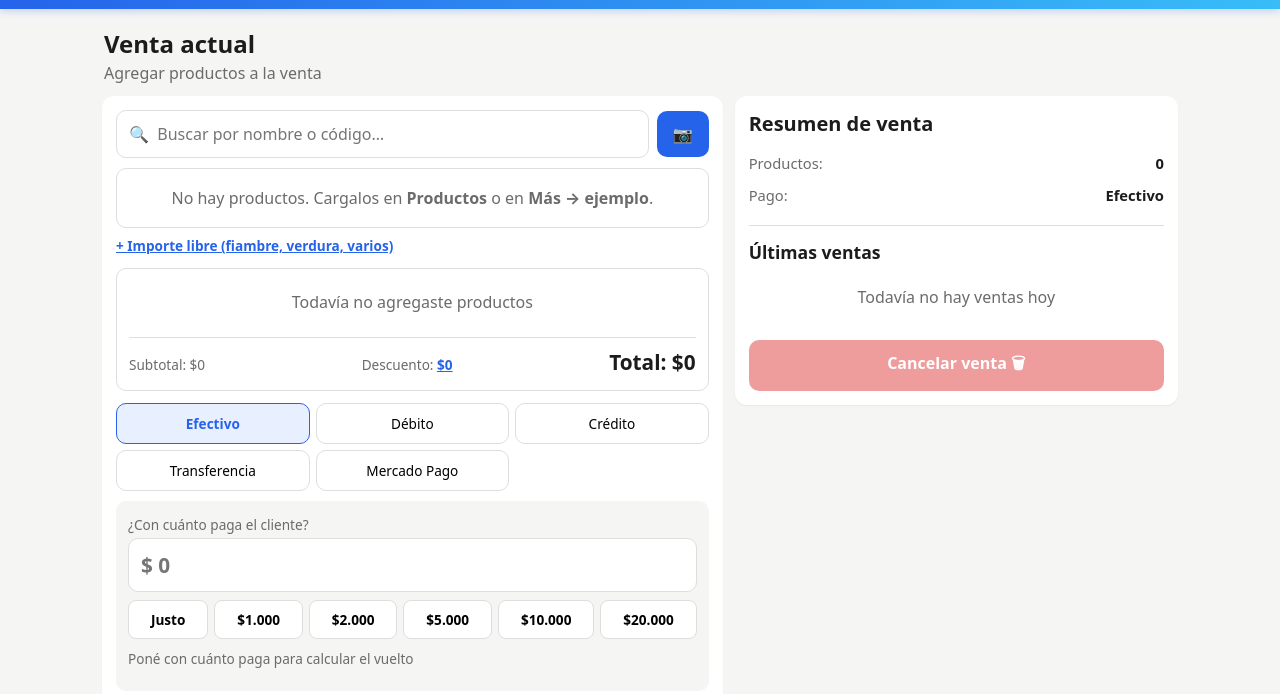
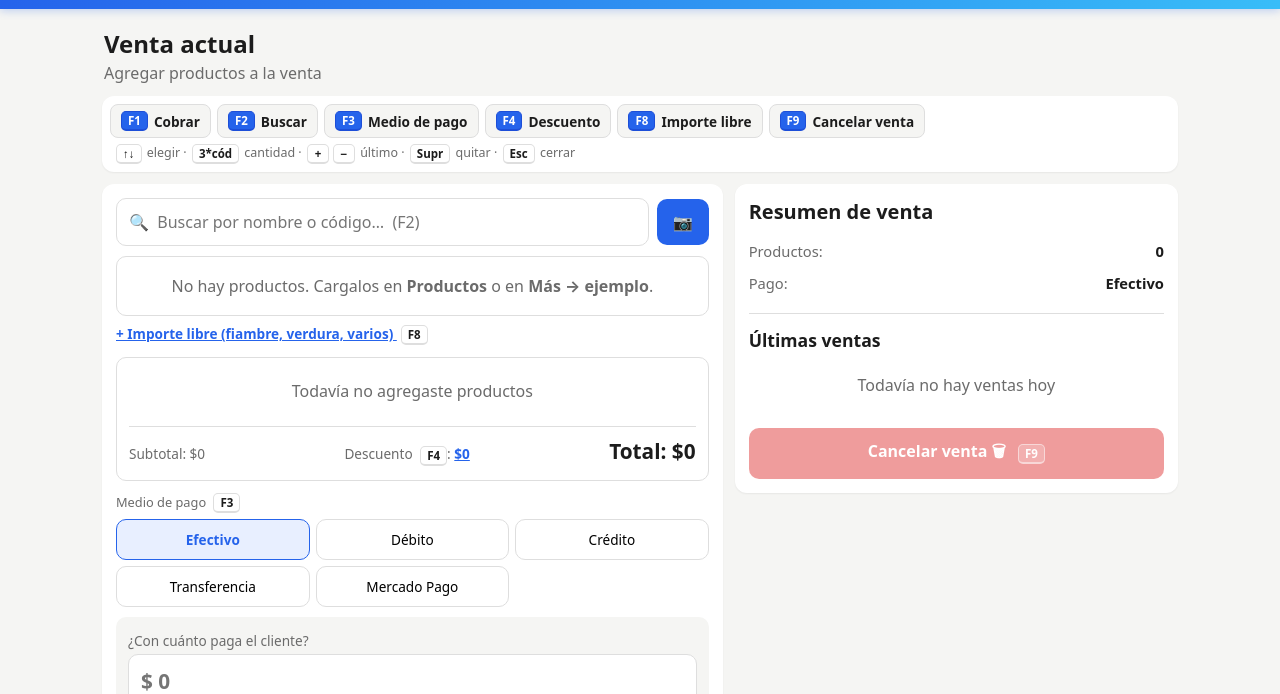
Before and after one commit to walter3110/kiosco-pos-web, a plain HTML site: page index.html in a window 1280 px wide. Shown: the part 47-741 px from the top of the page. Drawn offline with Linux system fonts and the light colour scheme.

Commit message:
Barra de atajos visible arriba y tecla F en cada botón
Co-Authored-By: Claude Opus 5.5 <noreply@anthropic.com>
Claude-Session: https://claude.ai/code/session_016nfH9NUn1JEpe7ke4kancf

```diff
--- a/app.js
+++ b/app.js
@@ -2,7 +2,7 @@
    Todo se guarda en el navegador (localStorage). Sin servidor. */
 
 const CLAVE = 'kiosco_pos_v1';
-const VERSION = '1.7 · atajos';
+const VERSION = '1.8 · atajos visibles';
 let pedidoInstalar = null;
 window.addEventListener('beforeinstallprompt', (e) => { e.preventDefault(); pedidoInstalar = e; if (tab === 'mas') render(); });
 window.addEventListener('appinstalled', () => { pedidoInstalar = null; toast('¡App instalada!'); });
@@ -131,14 +131,19 @@ function vistaVender() {
   const prods = listaProductosVenta();
 
   $('#app').innerHTML = `
+  <div class="atajos">
+    ${[['F1', 'Cobrar'], ['F2', 'Buscar'], ['F3', 'Medio de pago'], ['F4', 'Descuento'], ['F8', 'Importe libre'], ['F9', 'Cancelar venta']]
+      .map(([k, t]) => `<button class="atajo" data-tecla="${k}"><kbd>${k}</kbd>${t}</button>`).join('')}
+    <span class="atajo-extra"><kbd>↑↓</kbd> elegir · <kbd>3*cód</kbd> cantidad · <kbd>+</kbd><kbd>−</kbd> último · <kbd>Supr</kbd> quitar · <kbd>Esc</kbd> cerrar</span>
+  </div>
   <div class="venta-grid">
     <div class="tarjeta">
       <div class="fila">
-        <input id="buscar" placeholder="🔍  Buscar por nombre o código…" autocomplete="off" enterkeyhint="search" value="${esc(busqueda)}">
+        <input id="buscar" placeholder="🔍  Buscar por nombre o código…  (F2)" autocomplete="off" enterkeyhint="search" value="${esc(busqueda)}">
         <button class="btn primario fijo" id="btn-scan" title="Escanear con la cámara">📷</button>
       </div>
       <div class="prod-lista" id="prod-lista">${prodListaHtml(prods)}</div>
-      <button class="linkbtn" id="btn-libre" style="margin-top:8px">+ Importe libre (fiambre, verdura, varios)</button>
+      <button class="linkbtn" id="btn-libre" style="margin-top:8px">+ Importe libre (fiambre, verdura, varios) <span class="kbd">F8</span></button>
 
       <div class="ticket">
         ${carrito.length === 0 ? '<div class="vacio">Todavía no agregaste productos</div>' : `
@@ -159,12 +164,13 @@ function vistaVender() {
         </ul>`}
         <div class="subtotales">
           <span>Subtotal: ${plata(sub)}</span>
-          <span>Descuento: <button class="linkbtn" id="btn-desc">${plata(descuento)}</button></span>
+          <span>Descuento <span class="kbd">F4</span>: <button class="linkbtn" id="btn-desc">${plata(descuento)}</button></span>
           <span class="tot">Total: ${plata(total)}</span>
         </div>
       </div>
 
-      <div class="pagos" style="margin-top:12px">
+      <div class="sub" style="margin-top:12px;margin-bottom:6px">Medio de pago <span class="kbd">F3</span></div>
+      <div class="pagos">
         ${MEDIOS.map((m) => `<button data-medio="${m}" class="${m === medio ? 'activo' : ''}">${m}</button>`).join('')}
       </div>
       ${medio === 'Efectivo' ? `
@@ -185,15 +191,10 @@ function vistaVender() {
       <div class="dato"><span class="sub">Productos:</span><b>${unidades}</b></div>
       <div class="dato"><span class="sub">Pago:</span><b>${esc(medio)}</b></div>
       ${ultimasVentasHtml()}
-      <button class="btn cancelar bloque" id="btn-vaciar" style="margin-top:14px" ${carrito.length ? '' : 'disabled'}>Cancelar venta 🗑</button>
+      <button class="btn cancelar bloque" id="btn-vaciar" style="margin-top:14px" ${carrito.length ? '' : 'disabled'}>Cancelar venta 🗑 <span class="kbd">F9</span></button>
     </div>
   </div>
-  <div class="atajos">
-    <span><kbd>F1</kbd> Cobrar</span><span><kbd>F2</kbd> Buscar</span><span><kbd>F3</kbd> Medio de pago</span>
-    <span><kbd>F4</kbd> Descuento</span><span><kbd>F8</kbd> Importe libre</span><span><kbd>F9</kbd> Cancelar venta</span>
-    <span><kbd>↑</kbd><kbd>↓</kbd> Elegir</span><span><kbd>Enter</kbd> Agregar</span><span><kbd>3*código</kbd> Cantidad</span>
-    <span><kbd>+</kbd><kbd>−</kbd> Último producto</span><span><kbd>Supr</kbd> Quitar último</span><span><kbd>Esc</kbd> Cerrar / limpiar</span>
-  </div>`;
+  `;
 
   const inp = $('#buscar');
   const refrescarLista = () => {
@@ -252,6 +253,7 @@ function vistaVender() {
   document.querySelectorAll('[data-quitar]').forEach((b) => (b.onclick = () => { carrito.splice(b.dataset.quitar, 1); ajustarDescuento(); vistaVender(); }));
   document.querySelectorAll('[data-medio]').forEach((b) => (b.onclick = () => { medio = b.dataset.medio; vistaVender(); }));
   $('#btn-scan').onclick = () => escanear(venderPorCodigo);
+  document.querySelectorAll('[data-tecla]').forEach((b) => (b.onclick = () => document.dispatchEvent(new KeyboardEvent('keydown', { key: b.dataset.tecla, bubbles: true }))));
 
   const inpPaga = $('#pagaCon');
   if (inpPaga) {
--- a/index.html
+++ b/index.html
@@ -8,7 +8,7 @@
   <link rel="manifest" href="manifest.webmanifest">
   <link rel="icon" href="icon.svg" type="image/svg+xml">
   <link rel="apple-touch-icon" href="icon-192.png">
-  <link rel="stylesheet" href="styles.css?v=8">
+  <link rel="stylesheet" href="styles.css?v=9">
 </head>
 <body>
   <header class="topbar">
@@ -48,6 +48,6 @@
   </div>
   <div id="toast" class="toast oculto"></div>
 
-  <script src="app.js?v=8"></script>
+  <script src="app.js?v=9"></script>
 </body>
 </html>
--- a/styles.css
+++ b/styles.css
@@ -239,16 +239,27 @@ main.ancho { max-width: 1100px; }
 label.check { display: flex; align-items: center; gap: 8px; color: var(--texto); font-size: .92rem; background: var(--azul-claro); padding: 10px 12px; border-radius: 10px; margin-top: 12px; }
 label.check input { width: 20px; height: 20px; flex: 0 0 auto; }
 
-/* ---- Atajos de teclado (solo en PC) ---- */
-.atajos { display: none; flex-wrap: wrap; gap: 6px 14px; font-size: .78rem; color: var(--gris); padding: 4px 4px 0; }
+/* ---- Atajos de teclado (PC y tablet) ---- */
+.atajos {
+  display: none; flex-wrap: wrap; align-items: center; gap: 6px; margin-bottom: 12px;
+  background: var(--blanco); border-radius: var(--radio); padding: 8px; box-shadow: 0 1px 2px rgba(0,0,0,.06);
+}
+.atajo {
+  display: inline-flex; align-items: center; gap: 6px; border: 1px solid var(--borde); background: var(--fondo);
+  border-radius: 8px; padding: 6px 10px; font: inherit; font-size: .85rem; font-weight: 600; color: var(--texto); cursor: pointer;
+}
+.atajo:hover { background: var(--azul-claro); border-color: var(--azul); }
+.atajo kbd { background: var(--azul); color: #fff; border-color: #1d4ed8; }
+.atajo-extra { font-size: .78rem; color: var(--gris); margin-left: 4px; }
 kbd, .kbd {
-  display: inline-block; min-width: 20px; padding: 1px 6px; margin-right: 3px; border-radius: 5px;
+  display: inline-block; min-width: 22px; padding: 1px 6px; border-radius: 5px;
   border: 1px solid var(--borde); border-bottom-width: 2px; background: var(--blanco);
-  font: 600 .72rem system-ui, sans-serif; color: var(--texto); text-align: center;
+  font: 700 .72rem system-ui, sans-serif; color: var(--texto); text-align: center; vertical-align: middle;
 }
+.atajo-extra kbd { margin: 0 2px; }
+.kbd { display: none; margin-left: 4px; }
 .btn .kbd { background: rgba(255,255,255,.2); border-color: rgba(255,255,255,.5); color: #fff; margin-left: 6px; }
-.kbd { display: none; }
-@media (hover: hover) and (pointer: fine) {
+@media (min-width: 700px) {
   .atajos { display: flex; }
   .kbd { display: inline-block; }
 }
--- a/sw.js
+++ b/sw.js
@@ -1,9 +1,9 @@
 // Service worker: permite instalar la app y usarla SIN INTERNET.
 // Estrategia: primero intenta la red (para tener siempre la última versión);
 // si no hay conexión, usa la copia guardada.
-const CACHE = 'kiosco-pos-v8';
+const CACHE = 'kiosco-pos-v9';
 const ARCHIVOS = [
-  './', 'index.html', 'styles.css?v=8', 'app.js?v=8',
+  './', 'index.html', 'styles.css?v=9', 'app.js?v=9',
   'manifest.webmanifest', 'icon.svg', 'icon-192.png', 'icon-512.png',
 ];
 
```
